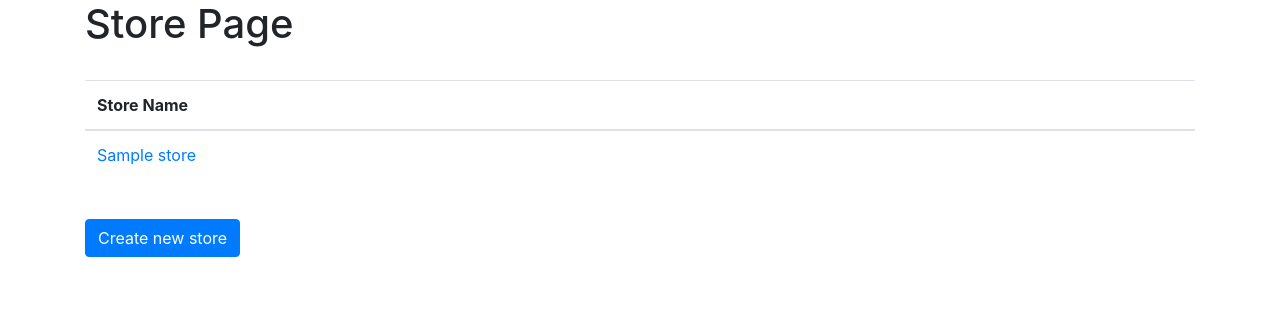
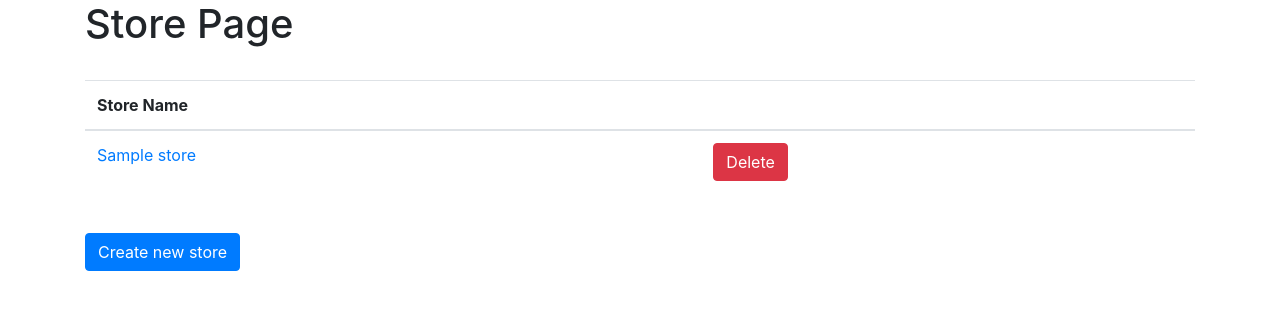
Before and after one commit to haozhi88/inventory-flask, a Python web app: template templates/store.html in a window 1280 px wide. Shown: the top 310 px of the page. Run offline with Jinja, Linux system fonts and the light colour scheme; the template is opened without the code that fills it: most values are stand-ins (such as "Sample title", 1, 10 or a date in 2020); some libraries are stand-ins or nearby versions.

Commit message:
add delete store

```diff
--- a/templates/store.html
+++ b/templates/store.html
@@ -7,6 +7,7 @@ content %}
   <thead>
     <tr>
       <th scope="col">Store Name</th>
+      <th scope="col"></th>
     </tr>
   </thead>
   <tbody>
@@ -16,6 +17,16 @@ content %}
         <a href="{{ url_for('edit_store', store_id=store.id) }}">{{
           store.name
         }}</a>
+      </td>
+      <td>
+        <form
+          action="{{ url_for('delete_store', store_id=store.id) }}"
+          method="POST"
+        >
+          <button type="submit" class="btn btn-danger">
+            Delete
+          </button>
+        </form>
       </td>
     </tr>
     {% endfor %}
```
Also changed, not shown: server.py (+8 -1 lines).
